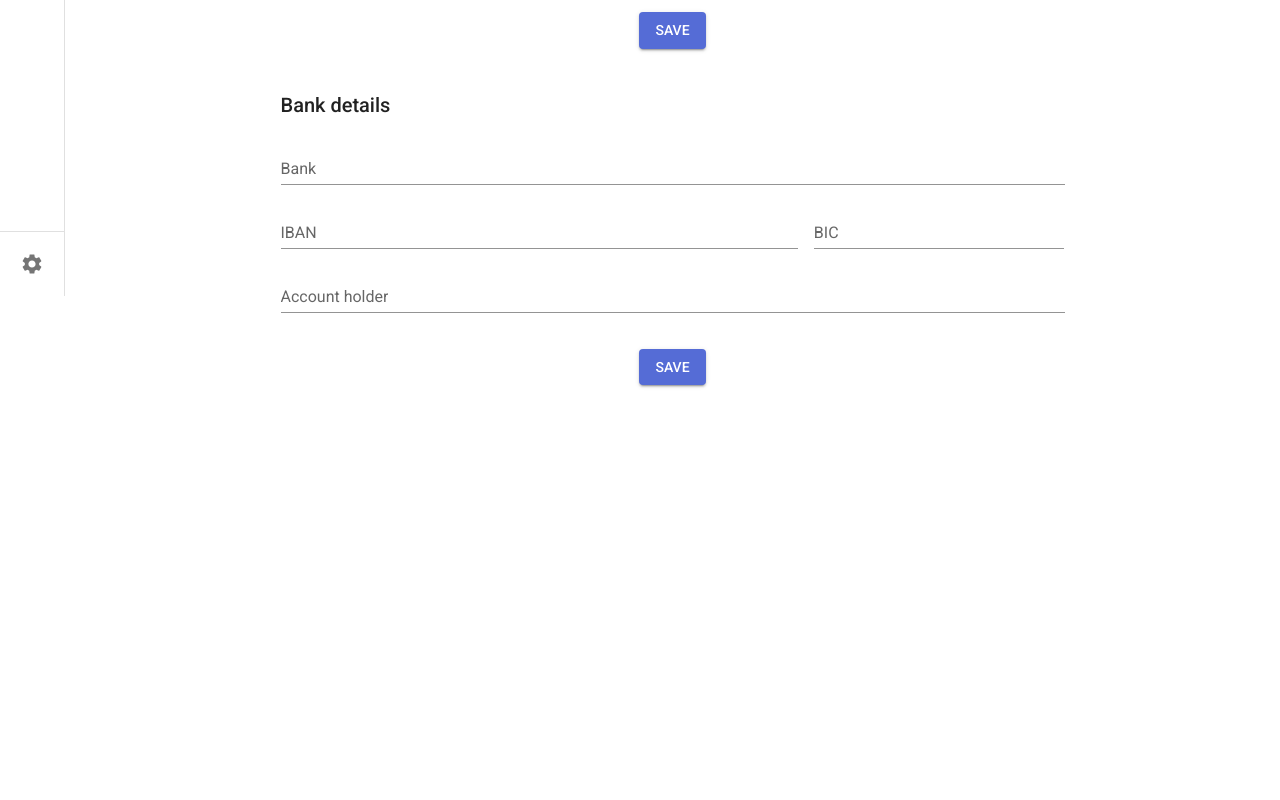
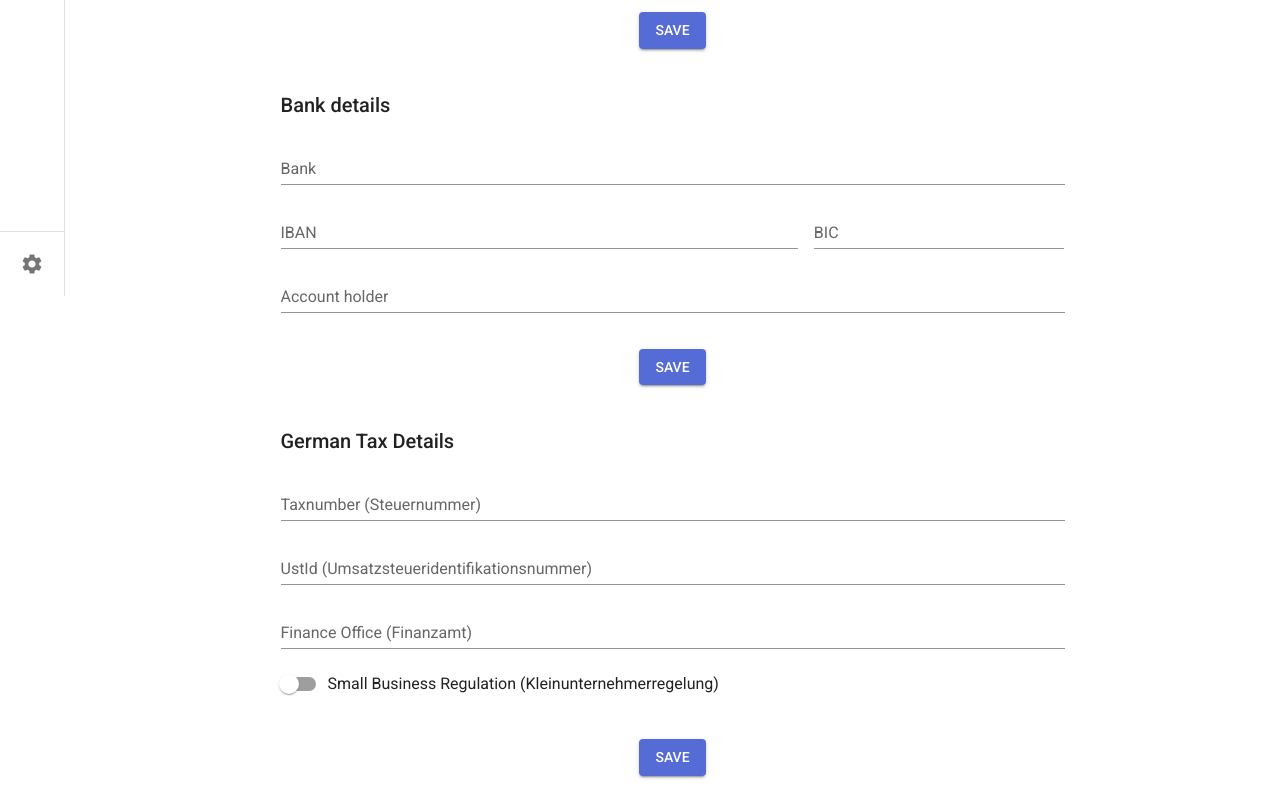
Before and after one commit to eddyhakimi/invoice-generator, a Next.js app: page /settings in a window 1280 px wide. Shown: the part 504-1304 px from the top of the page. Before the commit the page ends 913 px from the top, so only its background shows below. Built offline with nearby package versions, Linux system fonts and the light colour scheme.

Commit message:
feat: add german tax section

```diff
--- a/src/app/settings/page.tsx
+++ b/src/app/settings/page.tsx
@@ -1,6 +1,7 @@
 import { Box } from "@mui/system";
 import ContactSection from "@/components/ContactSection";
 import BankDetailsSection from "@/components/BankDetailsSection";
+import GermanTaxSection from "@/components/GermanTaxSection";
 
 export default function Settings() {
   return (
@@ -14,6 +15,7 @@ export default function Settings() {
       >
         <ContactSection />
         <BankDetailsSection />
+        <GermanTaxSection />
       </Box>
     </main>
   );
--- a/src/components/BankDetailsSection.tsx
+++ b/src/components/BankDetailsSection.tsx
@@ -13,7 +13,7 @@ export default function ContactSection() {
   const [bic, setBic] = useState(bankDetails.bic);
   const [accountHolder, setAccountHolder] = useState(bankDetails.accountHolder);
 
-  const handleCompanyContactSave = () => {
+  const onSave = () => {
     const bankDetails: BankDetails = {
       name,
       iban,
@@ -24,7 +24,6 @@ export default function ContactSection() {
   };
 
   return (
-    <main>
     <Box sx={{ display: "flex", justifyContent: "center", pt: "40px" }}>
       <Grid container spacing={2} minWidth="320px" maxWidth="800px">
         <Grid item xs={12}>
@@ -73,12 +72,11 @@ export default function ContactSection() {
           xs={12}
           sx={{ display: "flex", justifyContent: "center", mt: "20px" }}
         >
-            <Button variant="contained" onClick={handleCompanyContactSave}>
+          <Button variant="contained" onClick={onSave}>
             Save
           </Button>
         </Grid>
       </Grid>
     </Box>
-    </main>
   );
 }
--- a/src/components/ContactSection.tsx
+++ b/src/components/ContactSection.tsx
@@ -15,7 +15,7 @@ export default function ContactSection() {
   const [phone, setPhone] = useState(companyContact.phone);
   const [email, setEmail] = useState(companyContact.email);
 
-  const handleCompanyContactSave = () => {
+  const onSave = () => {
     const companyContact: CompanyContact = {
       companyName,
       streetName,
@@ -29,7 +29,6 @@ export default function ContactSection() {
   };
 
   return (
-    <main>
     <Box sx={{ display: "flex", justifyContent: "center", pt: "40px" }}>
       <Grid container spacing={2} minWidth="320px" maxWidth="800px">
         <Grid item xs={12}>
@@ -107,12 +106,11 @@ export default function ContactSection() {
           xs={12}
           sx={{ display: "flex", justifyContent: "center", mt: "20px" }}
         >
-            <Button variant="contained" onClick={handleCompanyContactSave}>
+          <Button variant="contained" onClick={onSave}>
             Save
           </Button>
         </Grid>
       </Grid>
     </Box>
-    </main>
   );
 }
--- /dev/null
+++ b/src/components/GermanTaxSection.tsx
@@ -0,0 +1,99 @@
+"use client";
+import { useState } from "react";
+import { GermanTaxDetails } from "@/types/GermanTaxDetails";
+import {
+  Box,
+  Button,
+  FormControlLabel,
+  Grid,
+  Switch,
+  TextField,
+  Typography,
+} from "@mui/material";
+
+export default function GermanTaxSection() {
+  const germanTaxDetails: GermanTaxDetails = JSON.parse(
+    localStorage.getItem("germanTaxDetails") ?? "{}"
+  );
+
+  const [taxnumber, setTaxnumber] = useState(germanTaxDetails.taxnumber);
+  const [ustId, setUstId] = useState(germanTaxDetails.ustId);
+  const [smallBusinessRegulation, setSmallBusinessRegulation] = useState(
+    germanTaxDetails.smallBusinessRegulation ?? false
+  );
+  const [financeOffice, setFinanceOffice] = useState(
+    germanTaxDetails.financeOffice
+  );
+
+  const onSave = () => {
+    const germanTaxDetails: GermanTaxDetails = {
+      taxnumber,
+      ustId,
+      smallBusinessRegulation,
+      financeOffice,
+    };
+
+    localStorage.setItem("germanTaxDetails", JSON.stringify(germanTaxDetails));
+  };
+
+  return (
+    <Box sx={{ display: "flex", justifyContent: "center", pt: "40px" }}>
+      <Grid container spacing={2} minWidth="320px" maxWidth="800px">
+        <Grid item xs={12}>
+          <Typography variant="h6" component="h3">
+            German Tax Details
+          </Typography>
+        </Grid>
+        <Grid item xs={12}>
+          <TextField
+            variant="standard"
+            fullWidth={true}
+            label="Taxnumber (Steuernummer)"
+            value={taxnumber}
+            onChange={(e) => setTaxnumber(e.target.value)}
+          />
+        </Grid>
+        <Grid item xs={12}>
+          <TextField
+            variant="standard"
+            fullWidth={true}
+            label="UstId (Umsatzsteueridentifikationsnummer)"
+            value={ustId}
+            onChange={(e) => setUstId(e.target.value)}
+          />
+        </Grid>
+        <Grid item xs={12}>
+          <TextField
+            variant="standard"
+            fullWidth={true}
+            label="Finance Office (Finanzamt)"
+            value={financeOffice}
+            onChange={(e) => setFinanceOffice(e.target.value)}
+          />
+        </Grid>
+        <Grid item xs={12}>
+          <FormControlLabel
+            control={
+              <Switch
+                checked={smallBusinessRegulation}
+                onChange={() =>
+                  setSmallBusinessRegulation(!smallBusinessRegulation)
+                }
+              />
+            }
+            label="Small Business Regulation (Kleinunternehmerregelung)"
+          />
+        </Grid>
+        <Grid
+          item
+          xs={12}
+          sx={{ display: "flex", justifyContent: "center", mt: "20px" }}
+        >
+          <Button variant="contained" onClick={onSave}>
+            Save
+          </Button>
+        </Grid>
+      </Grid>
+    </Box>
+  );
+}
--- /dev/null
+++ b/src/types/GermanTaxDetails.tsx
@@ -0,0 +1,6 @@
+export type GermanTaxDetails = {
+  taxnumber?: string; // steuernummer
+  ustId?: string; // umsatzsteueridentifikationsnummer
+  smallBusinessRegulation?: boolean; // kleinunternehmerregelung
+  financeOffice?: string; // finanzamt
+};
```
Lines whose indentation alone changed are shown as unchanged.
